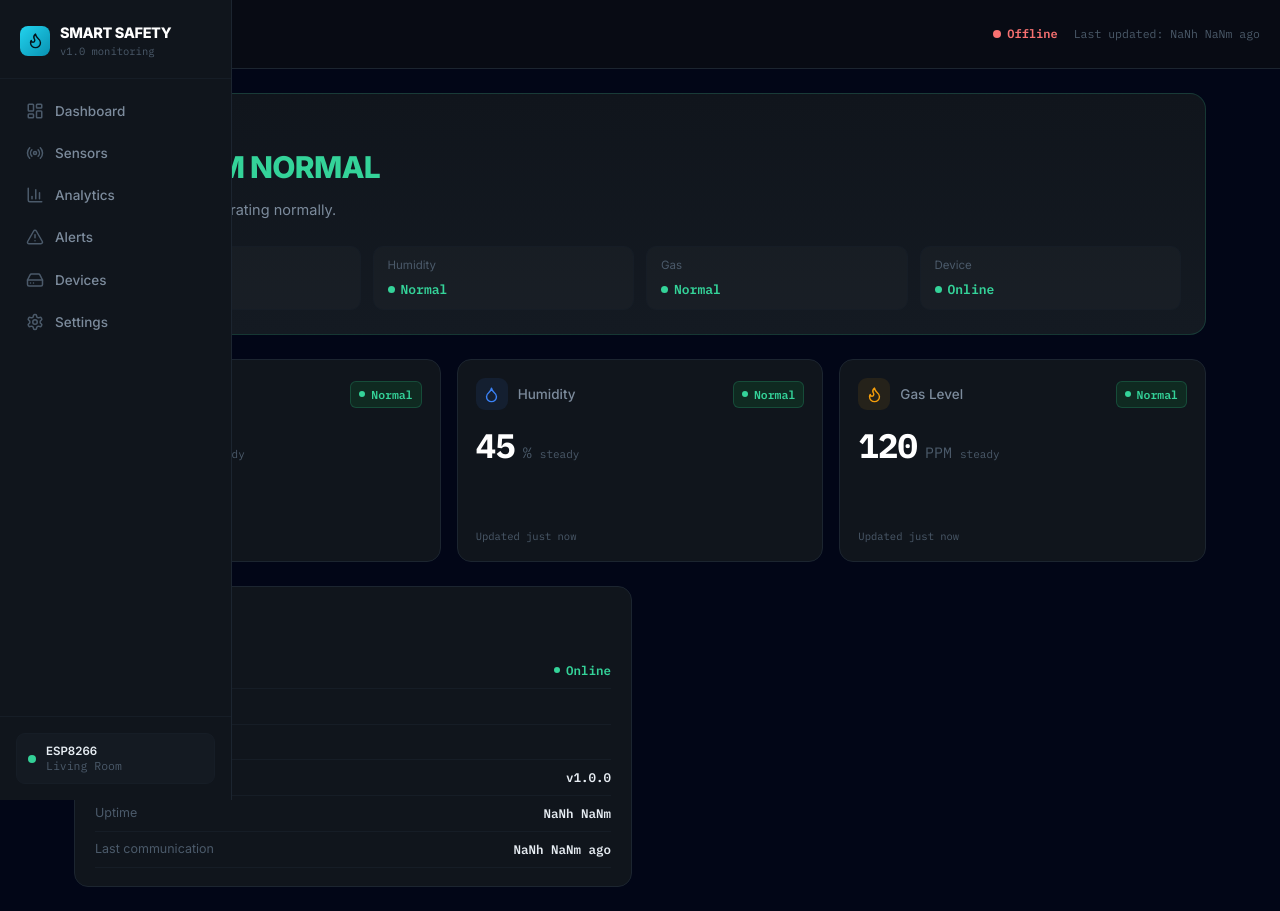
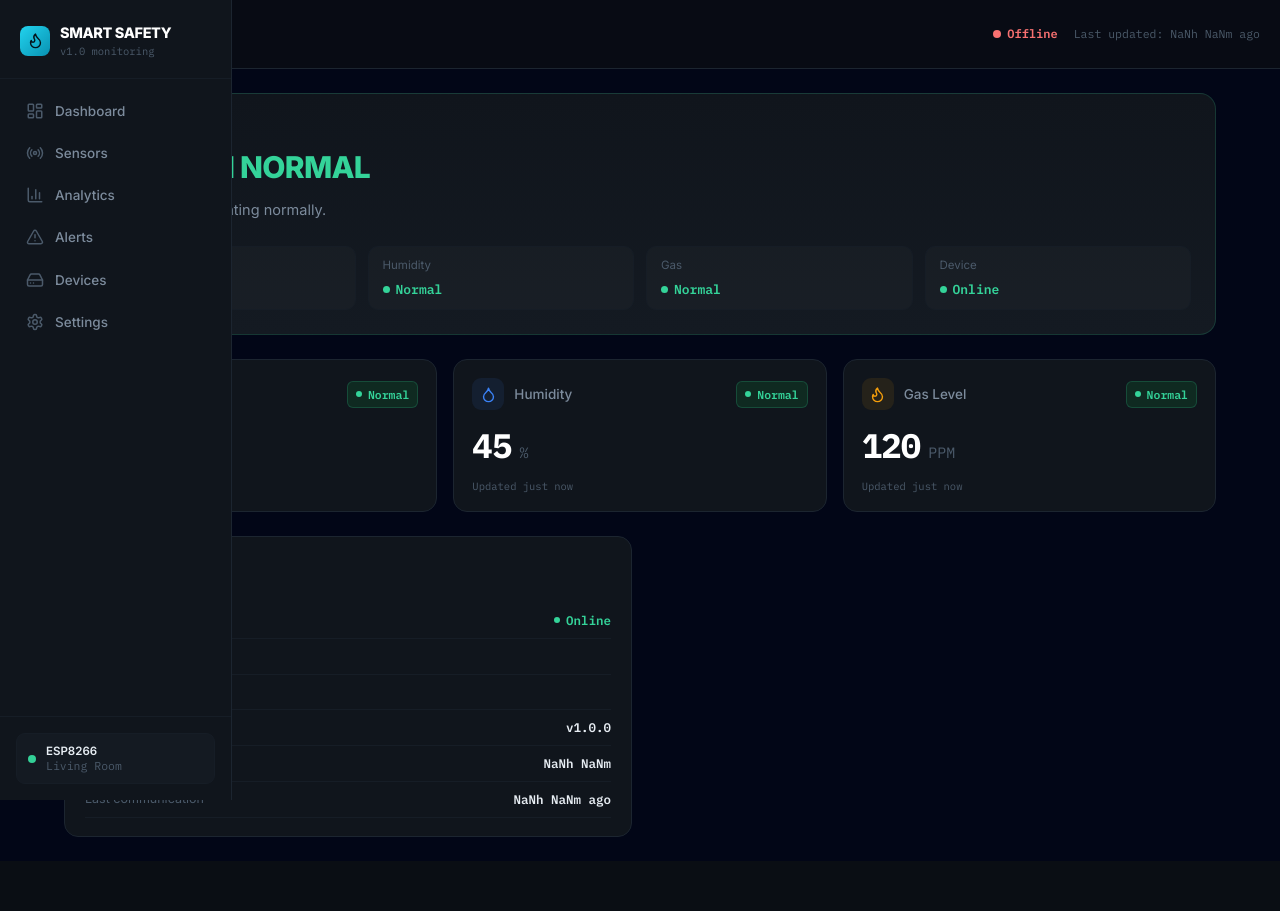
Before and after one commit to rsmelectronics77-lgtm/smart-safety-system-project, a Next.js app: page / in a window 1280 px wide. After the commit the page ends 861 px from the top, so only its background shows below. Built offline with nearby package versions, Linux system fonts and the light colour scheme.

Commit message:
Update page.tsx

```diff
--- a/app/page.tsx
+++ b/app/page.tsx
@@ -7,20 +7,18 @@ import Header from "@/components/Header";
 import SystemStatusHero from "@/components/SystemStatusHero";
 import SensorCard from "@/components/SensorCard";
 import DeviceInfoCard from "@/components/DeviceInfoCard";
-import { StatusLevel } from "@/types/sensor";
 
 export default function Home() {
   const [page, setPage] = useState("Dashboard");
   const [mobileOpen, setMobileOpen] = useState(false);
   const [mounted, setMounted] = useState(false);
 
-  // ESP8266-dan gələn real verilənlər
   const [sensorData, setSensorData] = useState({
     temperature: 0,
     humidity: 0,
     gasValue: 0,
-    ipAddress: "Yüklənir...",
-    lastCommunication: "Yüklənir..."
+    ipAddress: "192.168.100.143",
+    lastCommunication: new Date().toISOString()
   });
 
   const fetchRealData = async () => {
@@ -28,7 +26,13 @@ export default function Home() {
       const res = await fetch("/api/sensors", { cache: "no-store" });
       if (res.ok) {
         const data = await res.json();
-        setSensorData(data);
+        setSensorData({
+          temperature: data.temperature ?? 0,
+          humidity: data.humidity ?? 0,
+          gasValue: data.gasValue ?? 0,
+          ipAddress: data.ipAddress || "192.168.100.143",
+          lastCommunication: data.lastCommunication || new Date().toISOString()
+        });
       }
     } catch (err) {
       console.error("API error:", err);
@@ -42,58 +46,54 @@ export default function Home() {
     return () => clearInterval(interval);
   }, []);
 
-  if (!mounted) {
-    return (
-      <div className="flex min-h-screen bg-slate-950 items-center justify-center text-white">
-        <p className="text-lg">Yüklənir...</p>
-      </div>
-    );
-  }
+  if (!mounted) return null;
 
-  // Status təyinləri
-  const safeStatus: StatusLevel = "safe";
-  const gasStatus: StatusLevel = sensorData.gasValue > 300 ? "danger" : "safe";
+  const gasStatus = sensorData.gasValue > 300 ? "danger" : "safe";
+  const nowIso = new Date().toISOString();
 
-  // Obyekt strukturları
-  const deviceObj = {
+  const fullDeviceData = {
     status: "online" as const,
     deviceStatus: "online" as const,
     ipAddress: sensorData.ipAddress,
     lastCommunication: sensorData.lastCommunication,
     lastComm: sensorData.lastCommunication,
+    lastSeen: nowIso,
+    updatedAt: nowIso,
+    wifiSignal: "100%",
     firmware: "v1.0.0",
     uptime: "Aktiv"
   };
 
   return (
-    <div className="flex min-h-screen bg-slate-950 text-white">
-      <Sidebar page={page} setPage={setPage} mobileOpen={mobileOpen} setMobileOpen={setMobileOpen} />
+    <div className="flex min-h-screen bg-slate-950 text-white overflow-x-hidden">
+      {/* Sol Menü Hizalaması */}
+      <div className="shrink-0">
+        <Sidebar page={page} setPage={setPage} mobileOpen={mobileOpen} setMobileOpen={setMobileOpen} />
+      </div>
 
-      <div className="flex-1 min-w-0 flex flex-col">
+      {/* Ana İçerik Alanı */}
+      <div className="flex-1 min-w-0 flex flex-col overflow-hidden">
         <Header setMobileOpen={setMobileOpen} />
 
-        <main className="mx-auto w-full max-w-[1180px] p-4 md:p-6 space-y-6">
+        <main className="w-full max-w-[1200px] mx-auto p-4 md:p-6 space-y-6">
 
-          {/* ÜMUMİ STATUS HERO */}
           <SystemStatusHero
             overall={gasStatus}
-            temp={{ current: sensorData.temperature, status: safeStatus }}
-            humidity={{ current: sensorData.humidity, status: safeStatus }}
+            temp={{ current: sensorData.temperature, status: "safe" }}
+            humidity={{ current: sensorData.humidity, status: "safe" }}
             gas={{ current: sensorData.gasValue, status: gasStatus }}
             deviceOnline={true}
             deviceStatus="online"
+            lastSeen={nowIso}
           />
 
-          {/* SENSOR KARTLARI */}
           <div className="grid gap-4 grid-cols-1 md:grid-cols-3">
             <SensorCard
               icon={Thermometer}
               label="Temperature"
               unit="°C"
               value={sensorData.temperature}
-              status={safeStatus}
-              history={[sensorData.temperature]}
-              prevValue={sensorData.temperature}
+              status="safe"
               color="#22D3EE"
             />
             <SensorCard
@@ -101,9 +101,7 @@ export default function Home() {
               label="Humidity"
               unit="%"
               value={sensorData.humidity}
-              status={safeStatus}
-              history={[sensorData.humidity]}
-              prevValue={sensorData.humidity}
+              status="safe"
               color="#3B82F6"
             />
             <SensorCard
@@ -112,16 +110,13 @@ export default function Home() {
               unit="PPM"
               value={sensorData.gasValue}
               status={gasStatus}
-              history={[sensorData.gasValue]}
-              prevValue={sensorData.gasValue}
               color="#F59E0B"
             />
           </div>
 
-          {/* CİHAZ MƏLUMAT KARTI */}
           <div className="grid gap-4 grid-cols-1 md:grid-cols-2">
             <DeviceInfoCard
-              device={deviceObj}
+              device={fullDeviceData}
               deviceStatus="online"
               ipAddress={sensorData.ipAddress}
               lastComm={sensorData.lastCommunication}
```
